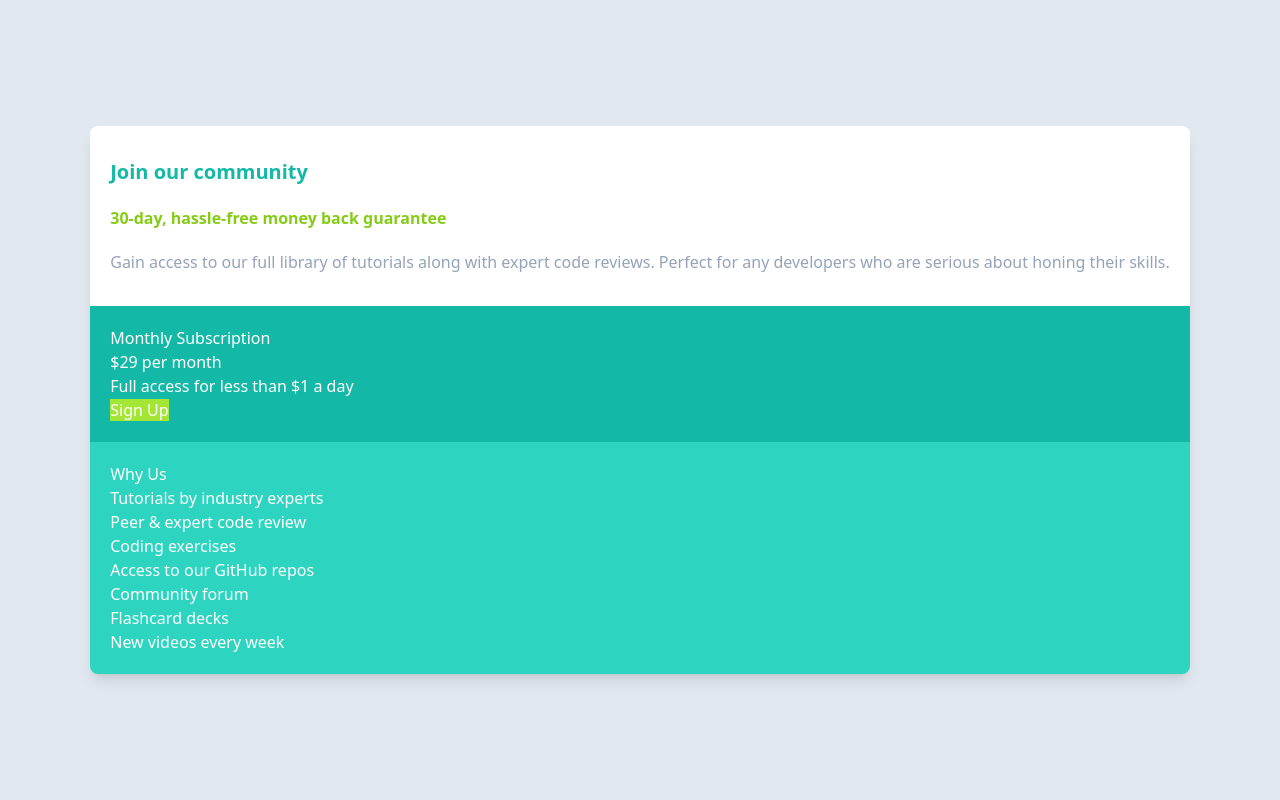
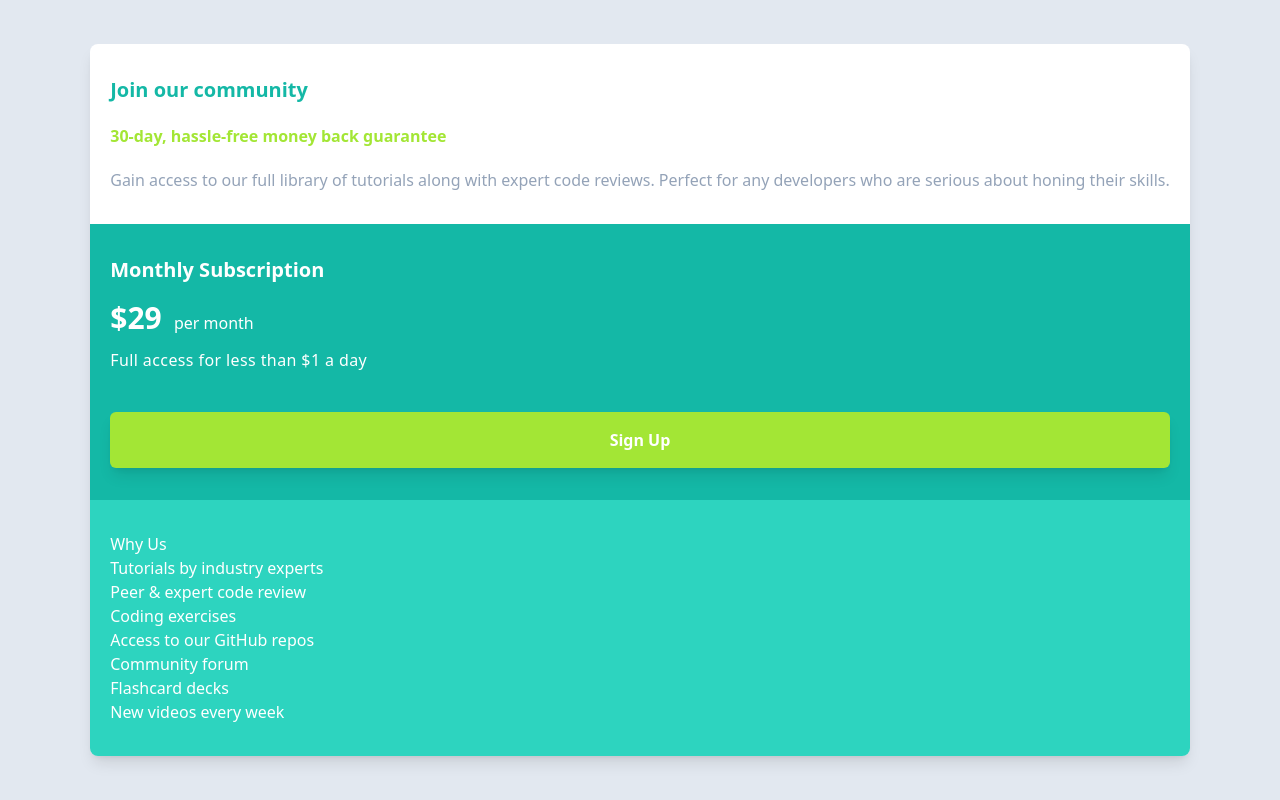
Before and after one commit to cacosted/single-price-component, a website: page index.html in a window 1280 px wide. Drawn offline with Linux system fonts and the light colour scheme.

Commit message:
add style to second section

```diff
--- a/index.html
+++ b/index.html
@@ -14,23 +14,23 @@
     <section class="bg-white px-5 py-8 text-slate-400">
       <h1 class="text-teal-500 text-xl font-semibold">Join our community</h1>
 
-      <strong class="text-lime-500 block my-5">30-day, hassle-free money back guarantee</strong>
+      <strong class="text-lime-400 block my-5">30-day, hassle-free money back guarantee</strong>
 
       <p>Gain access to our full library of tutorials along with expert code reviews. Perfect for any developers who are serious about honing their skills.
       </p>
     </section>
 
-    <section class="bg-teal-500 p-5 text-white">
-      <h2>Monthly Subscription</h2>
+    <section class="bg-teal-500 px-5 py-8 text-white">
+      <h2 class="text-xl font-semibold">Monthly Subscription</h2>
 
-      <p><span>&dollar;29</span> per month</p>
+      <p class="mt-4 font-thin"><span class="text-3xl font-semibold mr-2">&dollar;29</span> per month</p>
 
-      <p>Full access for less than &dollar;1 a day</p>
+      <p class="mt-3 font-extralight tracking-wide">Full access for less than &dollar;1 a day</p>
 
-      <a href="#" class="bg-lime-400">Sign Up</a>
+      <a href="#" class="bg-lime-400 block text-center py-4 font-semibold shadow-lg rounded-md mt-10">Sign Up</a>
     </section>
 
-    <section class="bg-teal-400 p-5 text-white">
+    <section class="bg-teal-400 px-5 py-8 text-white">
       <h2>Why Us</h2>
       <ul>
         <li>Tutorials by industry experts</li>
```
Also changed, not shown: main.css.
